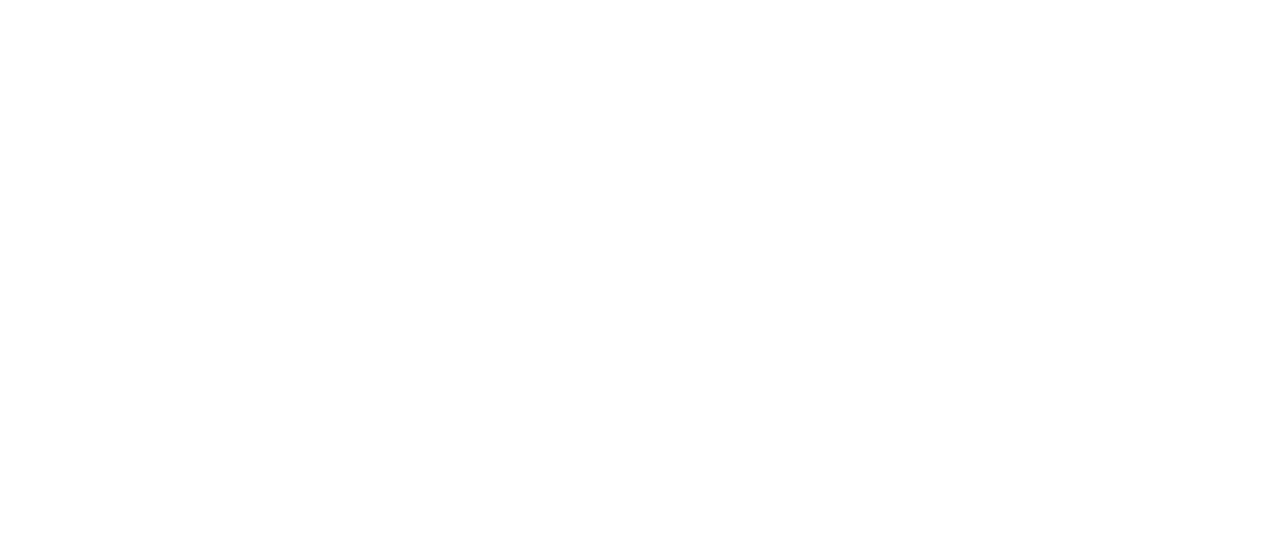
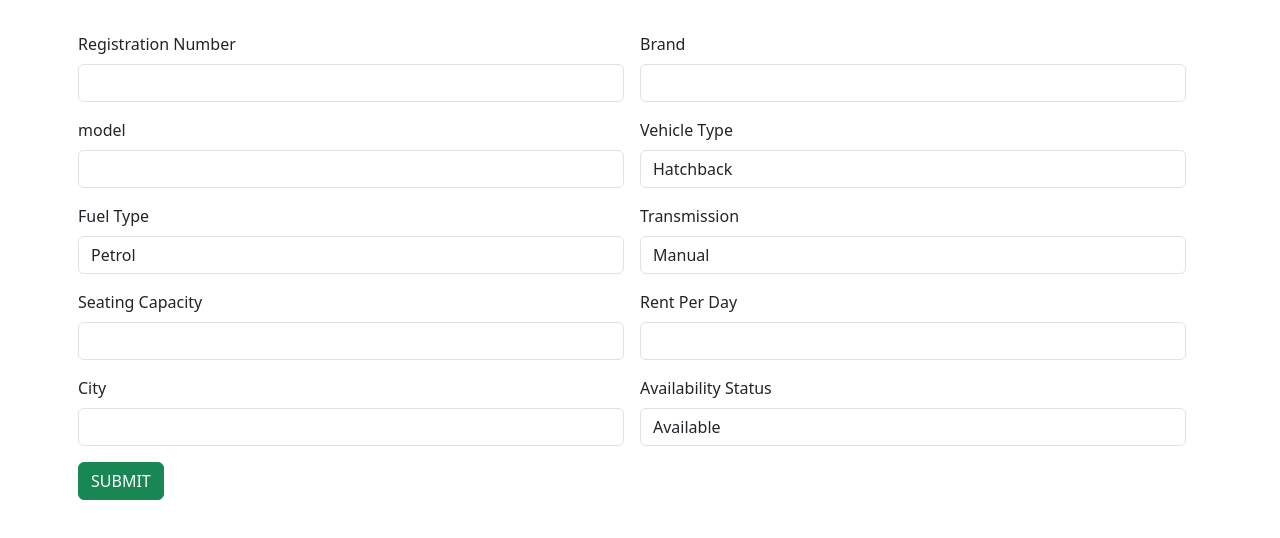
Before and after one commit to sivani-r-anil/Car-rental-app, a React (Vite) app: page /add in a window 1280 px wide. Shown: the top 538 px of the page. Built offline with nearby package versions, Linux system fonts and the light colour scheme.

Commit message:
AddCar page created

```diff
--- a/package.json
+++ b/package.json
@@ -10,6 +10,7 @@
     "preview": "vite preview"
   },
   "dependencies": {
+    "axios": "^1.18.1",
     "react": "^19.2.7",
     "react-dom": "^19.2.7"
   },
--- a/src/App.jsx
+++ b/src/App.jsx
@@ -3,13 +3,14 @@
 import viteLogo from './assets/vite.svg'
 import heroImg from './assets/hero.png'
 import './App.css'
+import AddCar from './components/AddCar'
 
 function App() {
   const [count, setCount] = useState(0)
 
   return (
     <>
-
+      <AddCar />
     </>
   )
 }
--- /dev/null
+++ b/src/components/AddCar.jsx
@@ -0,0 +1,168 @@
+import axios from 'axios'
+import React, { useState } from 'react'
+
+const AddCar = () => {
+
+    const [input, changeInput] = useState(
+
+
+        {
+
+            registration_number: "",
+             brand: "",
+              model: "",
+              vehicle_type: "",
+               fuel_type:"",
+               transmission:"",
+               seating_capacity:"",
+               rent_per_day:"",
+               city:"",
+               availability_status:"",
+               status:""
+
+        }
+
+
+
+    )
+    const inputHandeler=(event)=>
+    {
+
+        changeInput({...input,[event.target.name]: event.target.value})
+
+    }
+
+    const readValue =()=>
+    {
+
+
+        console.log(input)
+        axios.post("https://host-demo-app.onrender.com/api/add-car",input).then(
+
+            (response) =>{
+
+                console.log(response.data)
+                alert("Car added suceessfully")
+            }
+        ).catch((error) => {
+    console.log(error.response);
+    console.log(error.response?.data);
+    console.log(error.response?.status);
+    alert("Failed to add Car");
+});
+
+
+    }
+  return (
+    <div>
+
+        <div className="container">
+                <div className="row">
+                    <div className="col-12 col-sm-12 col-md-12 col-lg-12 col-xl-12 col-xxl-12" />
+                    <div className="row g-3">
+
+
+
+                        <div className="col col-12 col-sm-6 col-md-6 col-lg-6 col-xl-6 col-xxl-6">
+                            <label htmlFor="" className="form-label">Registration Number</label>
+                            <input type="text" className="form-control" name="registration_number" value={input.registration_number} onChange={inputHandeler} />
+                        </div>
+                        <div className="col col-12 col-sm-6 col-md-6 col-lg-6 col-xl-6 col-xxl-6">
+
+                            <label htmlFor="" className="form-label">Brand</label>
+                            <input type="text" className="form-control" name="brand" value={input.brand} onChange={inputHandeler} />
+                        </div>
+                        <div className="col col-12 col-sm-6 col-md-6 col-lg-6 col-xl-6 col-xxl-6">
+
+                            <label htmlFor="" className="form-label">model</label><br></br>
+                            <input type="text" className="form-control" name="model" value={input.model} onChange={inputHandeler} />
+
+                        </div>
+                        <div className="col col-12 col-sm-6 col-md-6 col-lg-6 col-xl-6 col-xxl-6">
+
+                            <label htmlFor="" className="form-label">Vehicle Type</label>
+                            <select name="" id="" className="form-control" name="vehicle_type" value={input.vehicle_type} onChange={inputHandeler}>
+                                <option value="Hatchback">Hatchback</option>
+                                <option value="Sedan">Sedan</option>
+                                <option value="SUV">SUV</option>
+                                <option value="MUV">MUV</option>
+                                <option value="Luxury">Luxury</option>
+                            </select>
+                        </div>
+                        <div className="col col-12 col-sm-6 col-md-6 col-lg-6 col-xl-6 col-xxl-6">
+
+                            <label htmlFor="" className="form-label">Fuel Type</label>
+                            <select name="" id="" className="form-control" name="fuel_type" value={input.fuel_type} onChange={inputHandeler}>
+                                <option value="Petrol">Petrol</option>
+                                <option value="Diesel">Diesel</option>
+                                <option value="Electric">Electric</option>
+                                <option value="Hybrid">Hybrid</option>
+                                <option value="CNG">CNG</option>
+                            </select>
+                        </div>
+                        <div className="col col-12 col-sm-6 col-md-6 col-lg-6 col-xl-6 col-xxl-6">
+
+                            <label htmlFor="" className="form-label">Transmission</label>
+                            <select name="" id="" className="form-control" name="transmission" value={input.transmission} onChange={inputHandeler} >
+
+                                <option value="Manual">Manual</option>
+                                <option value="Automatic">Automatic</option>
+                            </select>
+                        </div>
+
+                        <div className="col col-12 col-sm-6 col-md-6 col-lg-6 col-xl-6 col-xxl-6">
+
+                            <label htmlFor="" className="form-label">Seating Capacity</label>
+                            <input type="number" className="form-control " name="seating_capacity" value={input.seating_capacity} onChange={inputHandeler}/>
+                        </div>
+
+
+                        <div className="col col-12 col-sm-6 col-md-6 col-lg-6 col-xl-6 col-xxl-6">
+
+                            <label htmlFor="" className="form-label">Rent Per Day</label>
+                            <input type="number" className="form-control" name="rent_per_day" value={input.rent_per_day} onChange={inputHandeler} />
+                        </div>
+
+
+                        <div className="col col-12 col-sm-6 col-md-6 col-lg-6 col-xl-6 col-xxl-6">
+
+                            <label htmlFor="" className="form-label">City</label>
+                            <input type="text" className="form-control" name="city" value={input.city} onChange={inputHandeler} />
+                        </div>
+
+
+                        <div className="col col-12 col-sm-6 col-md-6 col-lg-6 col-xl-6 col-xxl-6">
+
+                            <label htmlFor="" className="form-label">Availability Status</label>
+                        <select name="" id="" className="form-control" name="availability_status" value={input.availability_status} onChange={inputHandeler} >
+
+                                <option value="Available">Available</option>
+                                <option value="Booked">Booked</option>
+                                <option value="Maintenance">Maintenance</option>
+                            </select>
+                        </div>
+
+
+
+
+
+
+
+
+                        <div className="col col-12 col-sm-12 col-md-12 col-lg-12 col-xl-12 col-xxl-12">
+
+                            <button className="btn btn-success" onClick={readValue}>SUBMIT</button>
+                        </div>
+                    </div>
+
+
+
+
+                </div>
+            </div>
+
+    </div>
+  )
+}
+
+export default AddCar
```
Also changed, not shown: 1 other file (tests, documents, lock files or other folders).
